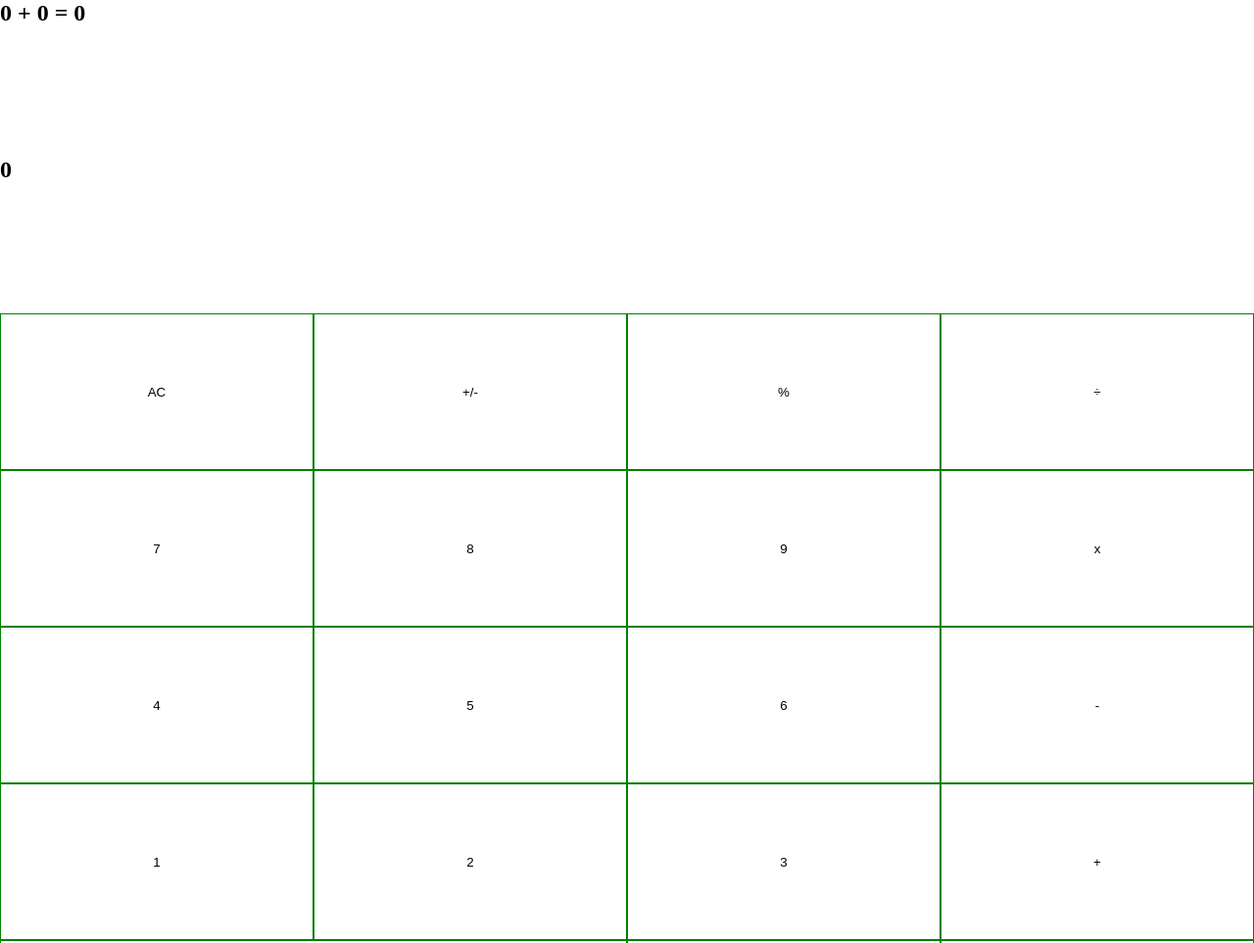
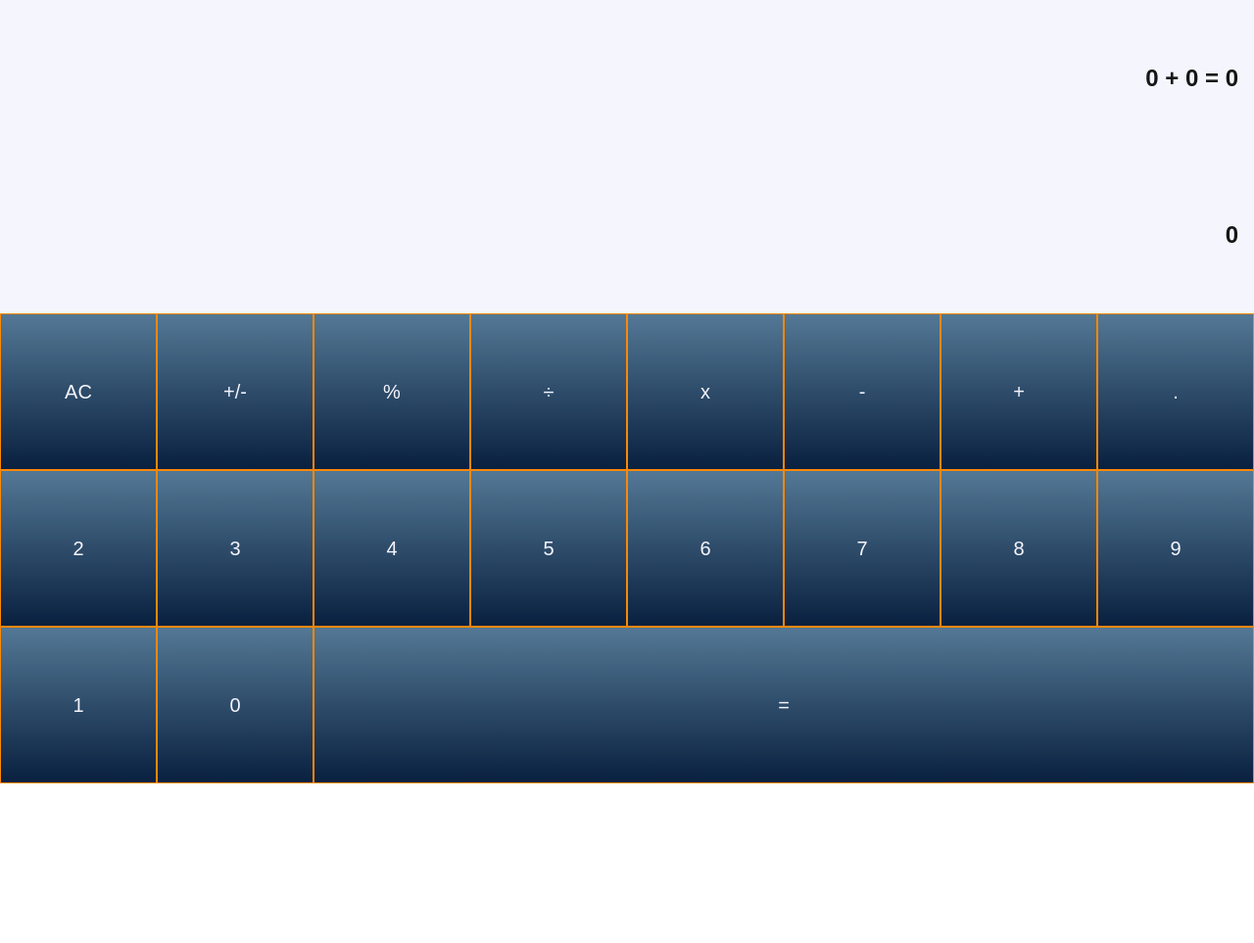
Before and after one commit to isobelleanna/calculator-project, a plain HTML site: page index.html in a window 1280 px wide. Shown: the top 963 px of the page at 98% size. After the commit the page ends 800 px from the top, so only its background shows below. Drawn offline with Linux system fonts and the light colour scheme; a web font is replaced by a local one.

Commit message:
style and space buttons and heading on 3 views

```diff
--- a/index.html
+++ b/index.html
@@ -10,10 +10,10 @@
   <body>
     <div class="container">
       <div class="calculation">
-        <h2>0 + 0 = 0</h2>
+        <h2 class="calculation__h2">0 + 0 = 0</h2>
       </div>
-      <div class="Result">
-        <h2>0</h2>
+      <div class="result">
+        <h2 class="result__h2">0</h2>
       </div>
       <div class="clear">
         <button class="button">AC</button>
--- a/styles/_body.scss
+++ b/styles/_body.scss
@@ -0,0 +1,24 @@
+@use "variables" as *;
+@use "./mixins" as *;
+
+* {
+    font-family: $primary-font;
+}
+
+.calculation {
+    @include flexEnd();
+    @include horizontalPadding();
+    background-color: $primary-colour;
+    &__h2 {
+        color: $font-dark;
+    }
+}
+
+.result {
+    @include flexEnd();
+    @include horizontalPadding();
+    background-color: $primary-colour;
+    &__h2 {
+        color: $font-dark;
+    }
+}
--- a/styles/_button-grid.scss
+++ b/styles/_button-grid.scss
@@ -1,6 +1,9 @@
-.container {  display: grid;
-  grid-template-columns: 1fr 1fr 1fr 1fr;
-  grid-template-rows: 1fr 1fr 1fr 1fr 1fr 1fr 1fr;
+@use "variables" as *;
+@use "./mixins" as *;
+
+.container {
+    display: grid;
+  grid-template-columns: repeat(4,1fr);
   grid-auto-columns: 1fr;
   grid-auto-rows: 1fr;
   gap: 0px 0px;
@@ -17,7 +20,7 @@
 
 .calculation { grid-area: calculation; }
 
-.Result { grid-area: Result; }
+.result { grid-area: Result; }
 
 .clear { grid-area: clear; }
 
@@ -56,3 +59,37 @@
 .decimal { grid-area: decimal; }
 
 .equal { grid-area: equal; }
+
+@media screen and (min-width: 454px) and (max-width: 768px){
+  /* ipad screen */
+  .container {
+  grid-template-columns: repeat(6,1fr);
+  grid-auto-columns: 1fr;
+  grid-auto-rows: 1fr;
+  gap: 0px 0px;
+  grid-auto-flow: row;
+  grid-template-areas:
+    "calculation calculation calculation calculation calculation calculation"
+    "Result Result Result Result Result Result"
+    "clear clear clear clear negative percentage"
+    "multiply multiply subtract plus decimal divide"
+    "four five six seven eight nine"
+    "one two three zero equal equal";
+}
+}
+
+@media screen and (min-width: 768px) {
+  /* laptop screen */
+.container {
+  grid-template-columns: repeat(8,1fr);
+  grid-auto-columns: 1fr;
+  grid-auto-rows: 1fr;
+  gap: 0px 0px;
+  grid-auto-flow: row;
+  grid-template-areas:
+    "calculation calculation calculation calculation calculation calculation calculation calculation"
+    "Result Result Result Result Result Result Result Result"
+    "clear negative percentage divide multiply subtract plus decimal"
+    "two three four five six seven eight nine"
+    "one zero equal equal equal equal equal equal";
+}}
--- a/styles/_buttons.scss
+++ b/styles/_buttons.scss
@@ -1,5 +1,12 @@
+@use "variables" as *;
+@use "./mixins" as *;
+
 .button {
     width: 100%;
     height: 20vh;
-    border: 1px solid green;
+    border: 1px solid $secondary-colour;
+    background-image: $primary-gradient;
+    color: $primary-colour;
+    font-size: $mobile-font-size-buttons;
+
 }
--- a/styles/_mixins.scss
+++ b/styles/_mixins.scss
@@ -0,0 +1,10 @@
+@mixin flexEnd() {
+    display:flex;
+    justify-content: flex-end;
+    align-items: center;
+}
+
+@mixin horizontalPadding() {
+    padding-left: 2vh;
+    padding-right: 2vh;
+}
--- a/styles/_variables.scss
+++ b/styles/_variables.scss
@@ -0,0 +1,8 @@
+@import url('https://fonts.googleapis.com/css2?family=Radio+Canada&display=swap');
+
+$primary-font: "Radio Canada", sans-serif;
+$primary-colour: #f5f5fd;
+$secondary-colour: #fb8805;
+$font-dark: rgb(22, 22, 22);
+$primary-gradient: linear-gradient(to top, #09203f 0%, #537895 100%);;
+$mobile-font-size-buttons: 20px;
```
Also changed, not shown: styles.css, 1 other file.
